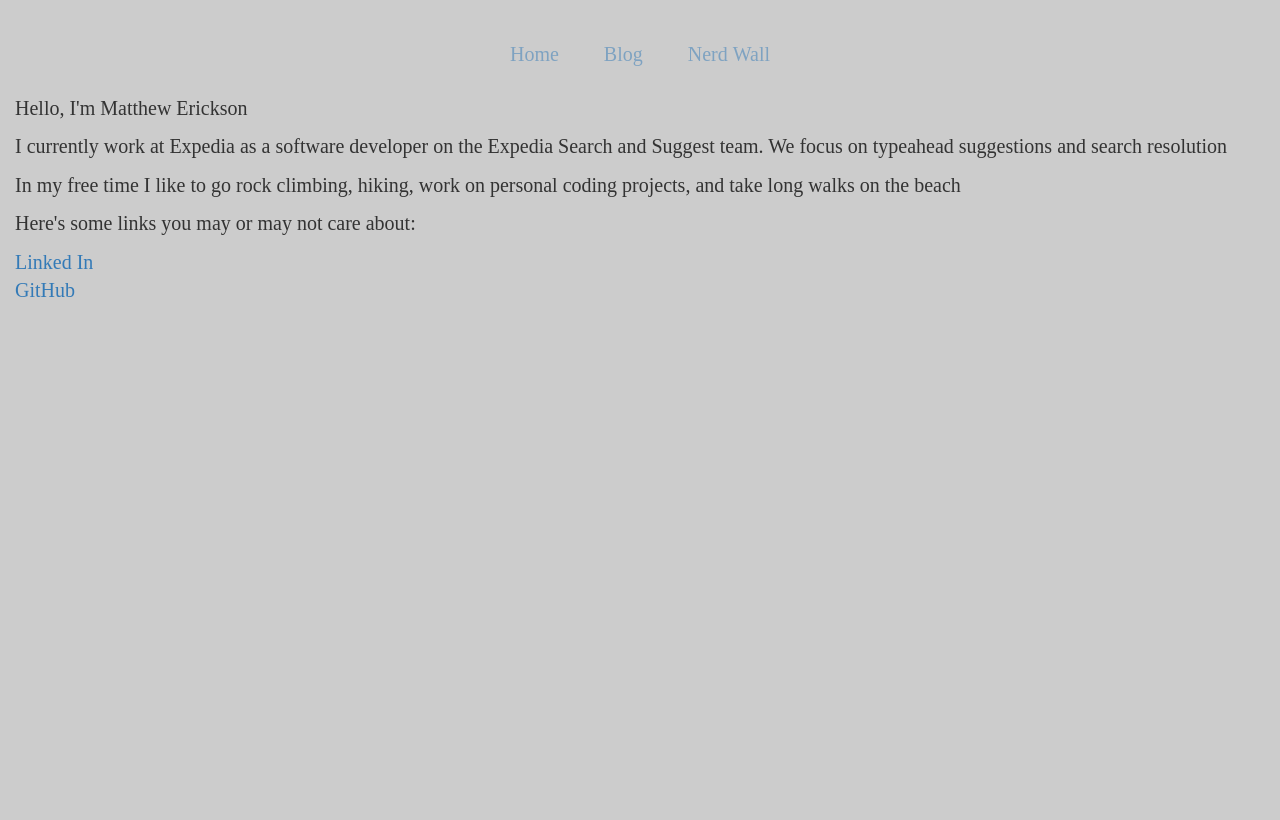
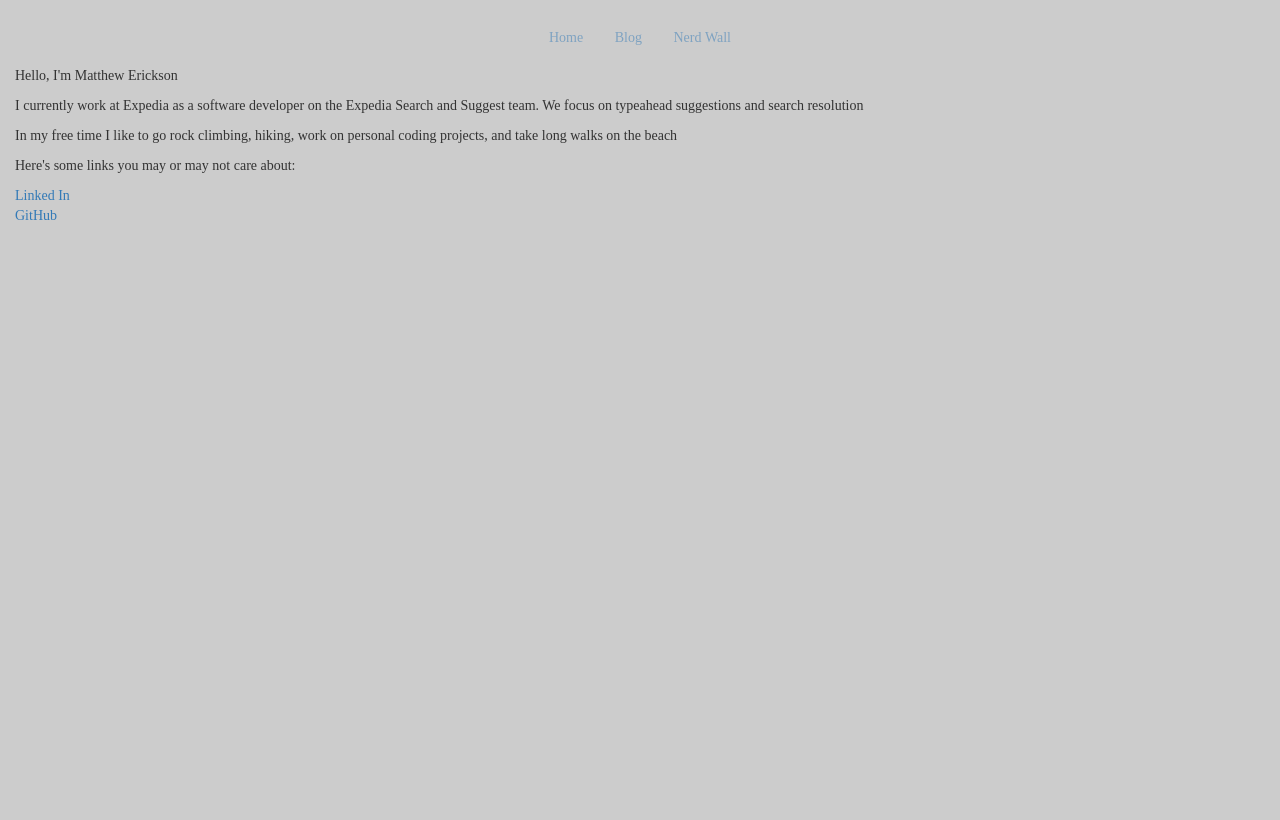
Before and after one commit to MatthewErickson/Hades, a Django app: template hades/templates/hades/index.html in a window 1280 px wide. After the commit the page ends 220 px from the top, so only its background shows below. Run offline with Django 3.2, Linux system fonts and the light colour scheme; the template is opened without the code that fills it, so the values that code supplies are empty; some libraries are stand-ins or nearby versions.

Commit message:
test change

```diff
--- a/hades/static/hades/css/main.css
+++ b/hades/static/hades/css/main.css
@@ -9,7 +9,6 @@ body {
 	height: 100%;
 	overflow-x: hidden;
 	background: #CCC;
-	font-size: 2em;
 }
 
 img {
```
